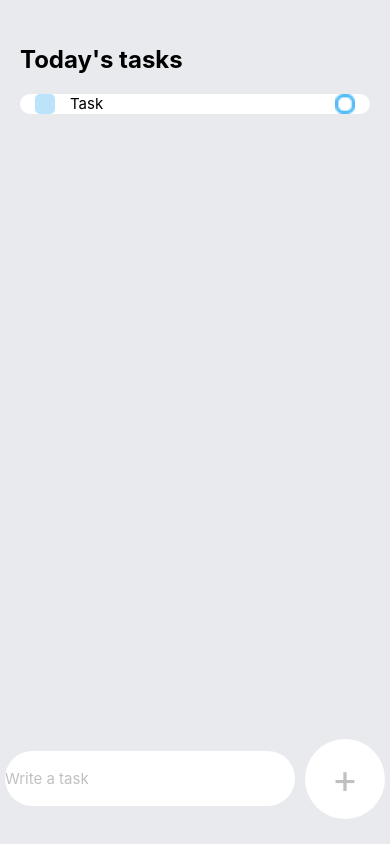
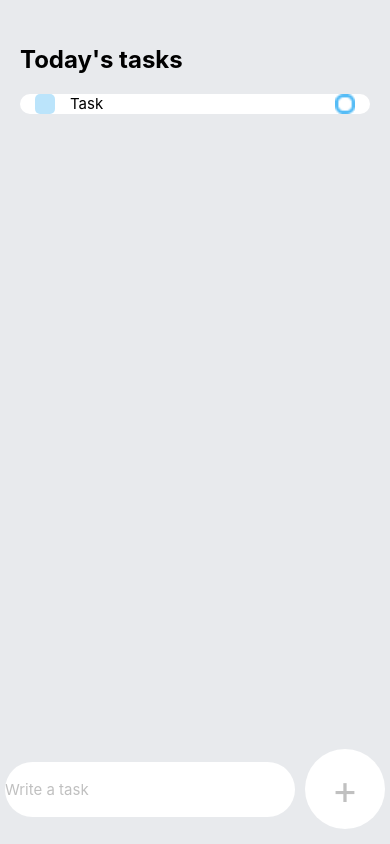
Before and after one commit to OwenRamire/to-do-list-using-context, a React Native app: screen / in a window 390 px wide. Built offline with nearby package versions, Linux system fonts and the light colour scheme.

Commit message:
Change View for KeyboardAvoidingView
This native component help us in adjust the views when we want to type
in the input

```diff
--- a/src/views/ToDo/components/AddNewTask.js
+++ b/src/views/ToDo/components/AddNewTask.js
@@ -1,16 +1,19 @@
 import React from 'react';
 import {
-  View,
   Text,
   TextInput,
   TouchableOpacity,
   StyleSheet,
+  KeyboardAvoidingView,
+  Platform,
 } from 'react-native';
 import {Colors} from './Colors';
 
 const AddNewTask = () => {
   return (
-    <View style={styles.containerAddTask}>
+    <KeyboardAvoidingView
+      behavior={Platform.OS === 'ios' ? 'padding' : 'height'}
+      style={styles.containerAddTask}>
       <TextInput
         placeholder="Write a task"
         textAlign="center"
@@ -19,7 +22,7 @@ const AddNewTask = () => {
       <TouchableOpacity style={styles.btnAddTask}>
         <Text style={styles.btnContAddTask}>+</Text>
       </TouchableOpacity>
-    </View>
+    </KeyboardAvoidingView>
   );
 };
 
@@ -27,12 +30,10 @@ export default AddNewTask;
 
 const styles = StyleSheet.create({
   containerAddTask: {
-    flex: 0.2,
     flexDirection: 'row',
     justifyContent: 'space-around',
     alignItems: 'center',
-    paddingTop: 10,
-    paddingBottom: 10,
+    paddingVertical: 15,
   },
   inputTask: {
     width: 290,
```
